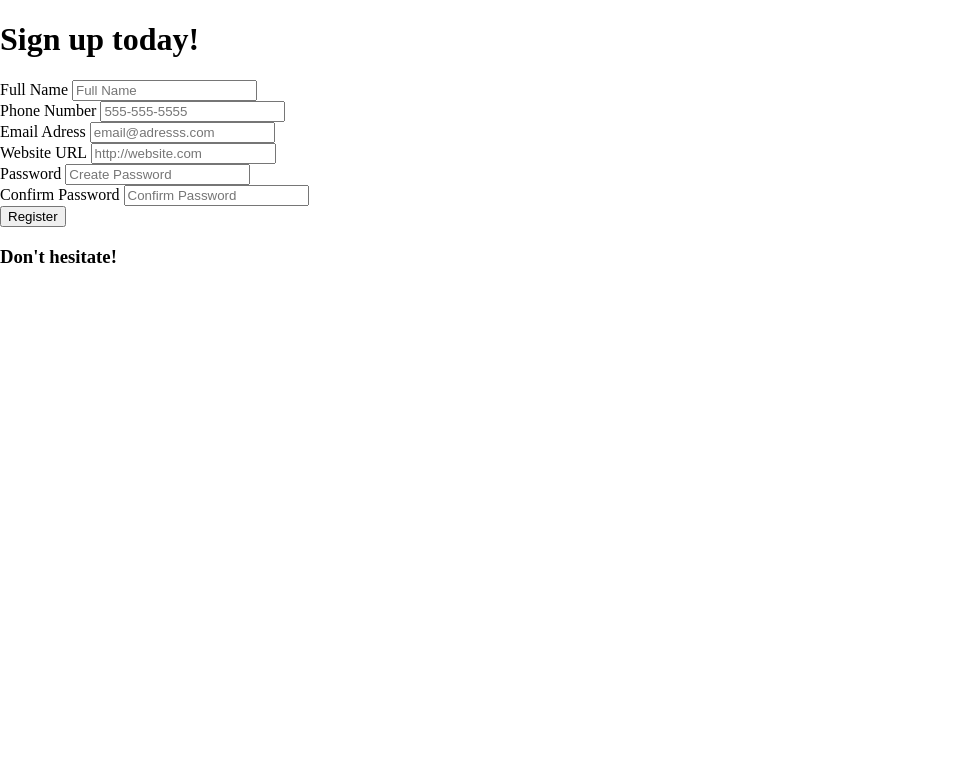
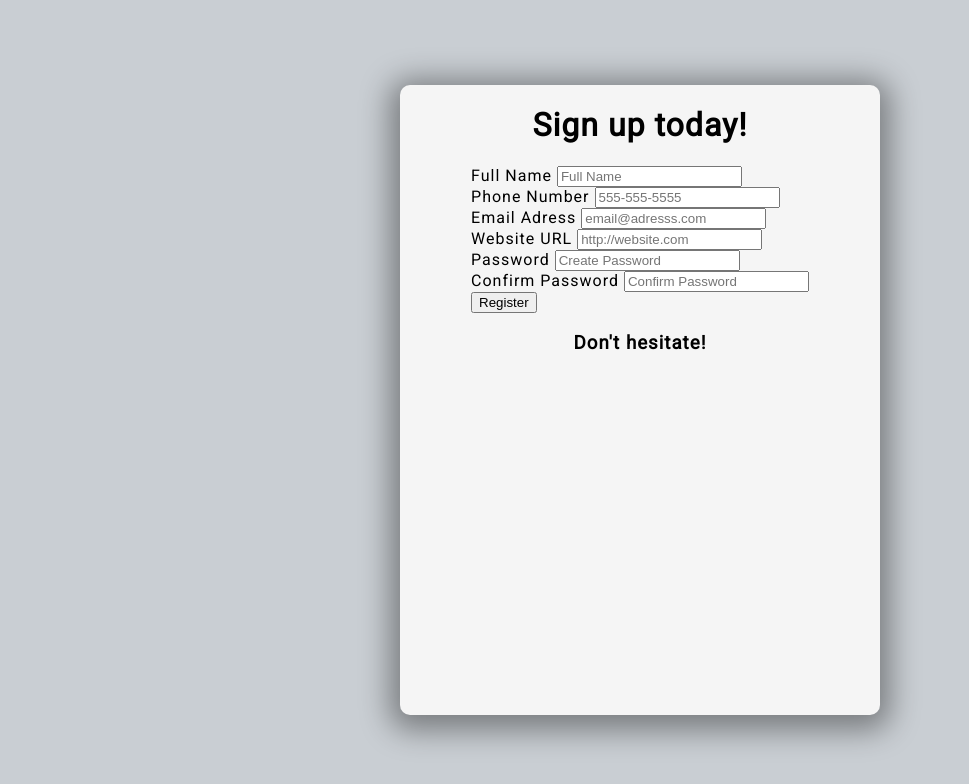
Before and after one commit to Reaper922/FormValidator_ZTM, a plain HTML site: page index.html in a window 1280 px wide. Shown: the whole page, without its empty margins (0-969 px from the left). Drawn offline with Linux system fonts and the light colour scheme.

Commit message:
Build UI

```diff
--- a/style.css
+++ b/style.css
@@ -1,3 +1,4 @@
+@import url('https://fonts.googleapis.com/css2?family=Roboto&display=swap');
 
 html {
   box-sizing: border-box;
@@ -6,4 +7,21 @@ html {
 body {
   margin: 0;
   min-height: 100vh;
+  font-family: 'Roboto', sans-serif;
+  letter-spacing: 1px;
+  display: flex;
+  align-items: center;
+  justify-content: center;
+  background: #c9ced3;
 }
+
+.container {
+  width: 480px;
+  height: 630px;
+  display: flex;
+  flex-direction: column;
+  align-items: center;
+  background: whitesmoke;
+  border-radius: 10px;
+  box-shadow: 0 5px 30px 10px rgba(0, 0, 0, 0.4);
+}
```
